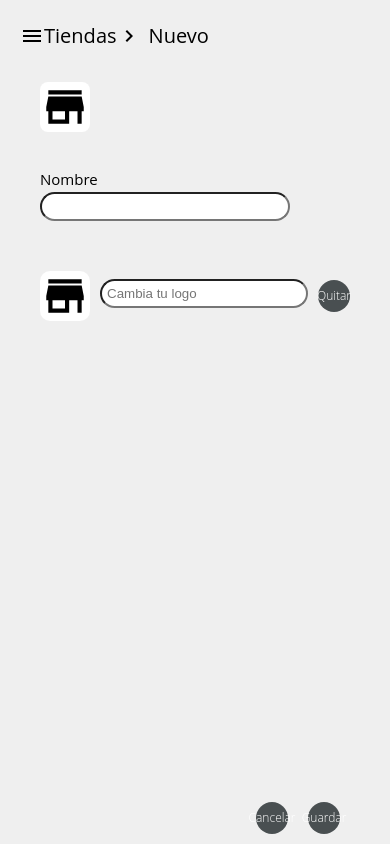
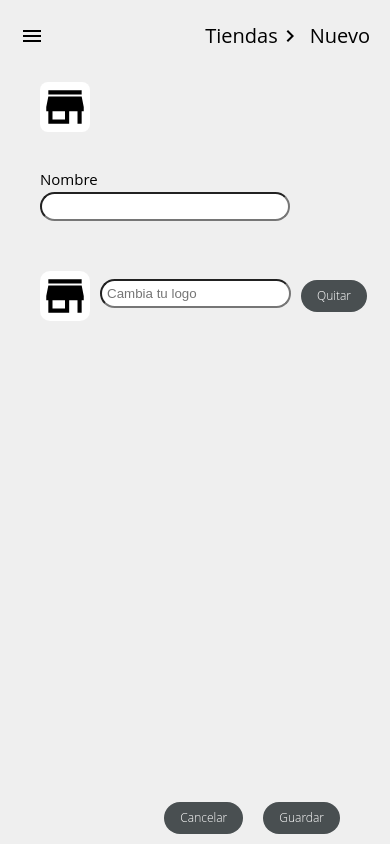
Before and after one commit to MarcoAR1/SuperClub-React, a React (Create React App) app: page /stores/new in a window 390 px wide. Built offline with nearby package versions, Linux system fonts and the light colour scheme; no server answers.

Commit message:
fix product view

```diff
--- a/src/components/Button/Button.css
+++ b/src/components/Button/Button.css
@@ -23,6 +23,6 @@
 
 @media (max-width: 1024px) {
   .btn {
-    width: 0;
+    width: initial;
   }
 }
--- a/src/components/Header/Header.css
+++ b/src/components/Header/Header.css
@@ -4,7 +4,6 @@
   display: flex;
   justify-content: space-between;
   align-items: center;
-  position: fixed;
   width: 100%;
   padding: 0 2rem;
 }
--- a/src/pages/Products/ProductView/ProductView.css
+++ b/src/pages/Products/ProductView/ProductView.css
@@ -1,22 +1,22 @@
-.mainAreaContent{
+.mainAreaContent {
   padding: 0rem 3rem;
 }
+
 .containerIdDelete {
   display: flex;
   margin-top: 1rem;
   margin-bottom: 1rem;
+  gap: 1rem;
   text-align: center;
   align-items: center;
   justify-content: space-between;
-  width: 100%
 }
 
 .productViewContainer {
   display: flex;
   flex-direction: column;
-  width:100%;
+  width: 100%;
   padding: 1rem;
-
 }
 
 .productId {
@@ -92,31 +92,27 @@
   border-radius: 1rem;
   padding: 0.5rem;
   resize: none;
-
 }
 .containerNuevaImagenInput {
   display: flex;
   flex-direction: column;
 }
 
-.cartImgProductPage{
+.cartImgProductPage {
   display: flex;
   flex-direction: column;
-
 }
-
 
 .cartProductPage {
   display: flex;
   align-items: center;
   justify-content: center;
   border: 1px solid black;
-  width:70rem;
+  width: 70rem;
   border-radius: 1rem;
   margin-bottom: 1rem;
   justify-content: space-between;
   padding: 1rem;
-
 }
 
 .imgCartPage {
@@ -135,20 +131,17 @@
   margin-right: 1rem;
   display: flex;
   align-self: flex-end;
-
 }
 
-
-.dark.mainAreaContent{
- background-color: #222
-
+.dark.mainAreaContent {
+  background-color: #222;
 }
 
-.dark.productViewContainer{
+.dark.productViewContainer {
   color: white;
 }
 
-.dark.inputPageProduct{
+.dark.inputPageProduct {
   background-color: grey;
   border: 1px solid white;
 }
--- a/src/pages/Products/ProductView/ProductView.js
+++ b/src/pages/Products/ProductView/ProductView.js
@@ -7,7 +7,7 @@ import axiosActual from '../../../utils'
 import Button from '../../../components/Button/Button'
 import useDarkMode from '../../../hooks/useDarkMode'
 
-const ProductView = ({ storesName, setProducts }) => {
+const ProductView = ({ handlerMenu, storesName, setProducts }) => {
   const [currentProduct, setCurrentProduct] = useState({})
   const [mensajeError, setMensajeError] = useState('')
   const [product, setProduct] = useState({})
@@ -146,7 +146,7 @@ const ProductView = ({ storesName, setProducts }) => {
 
   return (
     <>
-      <Header>
+      <Header handlerMenu={handlerMenu}>
         <div className="containerIdDelete">
           <div className="productId">
             <Link to="/products">
@@ -157,9 +157,7 @@ const ProductView = ({ storesName, setProducts }) => {
               alt="chevron"
               className="btn-box"
             />
-            <p>
-            #{currentProduct._id}
-            </p>
+            <p>#{currentProduct._id}</p>
           </div>
 
           <Button onClick={handleDelete}>Eliminar</Button>
--- a/src/pages/Stores/StoreView/StoreView.css
+++ b/src/pages/Stores/StoreView/StoreView.css
@@ -5,10 +5,10 @@
   display: flex;
   margin-top: 1rem;
   margin-bottom: 1rem;
+  gap: 1rem;
   text-align: center;
   align-items: center;
   justify-content: space-between;
-  width: 100%;
 }
 
 .productViewContainer {
@@ -62,7 +62,6 @@
   flex-direction: column;
   gap: 4rem;
 }
-
 
 .cartStorePage input {
   border-radius: 2rem;
```
